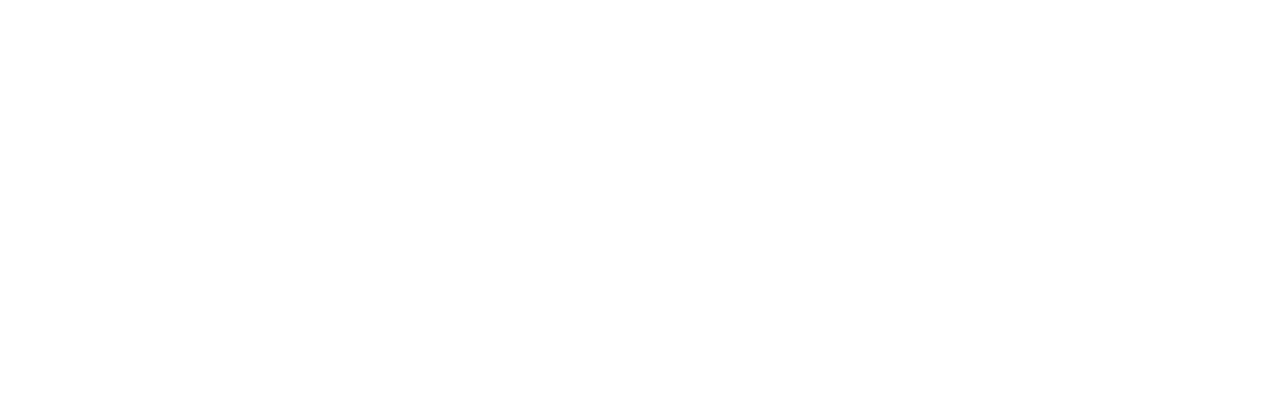
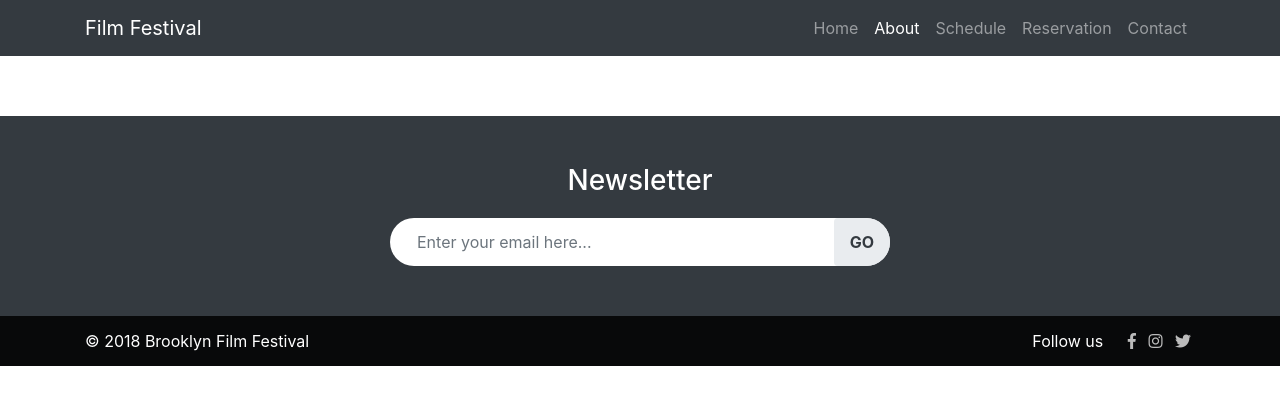
Before and after one commit to ekardaris/film-festival, a plain HTML site: page about.html in a window 1280 px wide. Drawn offline with nearby package versions, Linux system fonts and the light colour scheme.

Commit message:
All pages contain header and footer

```diff
--- a/about.html
+++ b/about.html
@@ -0,0 +1,78 @@
+<!DOCTYPE html>
+<html lang="en">
+<head>
+    <meta charset="UTF-8">
+    <meta name="viewport" content="width=device-width, initial-scale=1.0">
+    <meta http-equiv="X-UA-Compatible" content="ie=edge">
+	<title>About - Brooklyn Film Festival</title>
+	<link rel="stylesheet" href="https://use.fontawesome.com/releases/v5.1.0/css/all.css" integrity="sha384-lKuwvrZot6UHsBSfcMvOkWwlCMgc0TaWr+30HWe3a4ltaBwTZhyTEggF5tJv8tbt" crossorigin="anonymous">
+    <link rel="stylesheet" href="https://stackpath.bootstrapcdn.com/bootstrap/4.1.1/css/bootstrap.min.css" integrity="sha384-WskhaSGFgHYWDcbwN70/dfYBj47jz9qbsMId/iRN3ewGhXQFZCSftd1LZCfmhktB" crossorigin="anonymous">
+	<link rel="stylesheet" href="style.css">
+</head>
+<body>
+	<nav class="navbar navbar-expand-md navbar-dark bg-dark">
+		<div class="container">
+			<a class="navbar-brand" href="index.html">Film Festival</a>
+			<button class="navbar-toggler" type="button" data-toggle="collapse" data-target="#navbarsExampleDefault" aria-controls="navbarsExampleDefault" aria-expanded="false" aria-label="Toggle navigation">
+				<span class="navbar-toggler-icon"></span>
+			</button>
+
+			<div class="collapse navbar-collapse" id="navbarsExampleDefault">
+				<ul class="navbar-nav ml-auto">
+					<li class="nav-item">
+						<a class="nav-link" href="index.html">Home <span class="sr-only">(current)</span></a>
+					</li>
+					<li class="nav-item active">
+						<a class="nav-link" href="about.html">About</a>
+					</li>
+					<li class="nav-item">
+						<a class="nav-link" href="schedule.html">Schedule</a>
+					</li>
+					<li class="nav-item">
+						<a class="nav-link" href="reservation.html">Reservation</a>
+					</li>
+					<li class="nav-item">
+						<a class="nav-link" href="contact.html">Contact</a>
+					</li>
+				</ul>
+			</div>
+		</div>
+	</nav>
+
+	<footer class="footer bg-dark pt-5">
+		<div class="container">
+			<div class="row">
+				<div class="col-12 text-center">
+					<h3>Newsletter</h3>
+					<form class="newsletter-form form-inline">
+						<input class="form-control mr-sm-2" type="text" placeholder="Enter your email here..." aria-label="Search">
+						<button class="btn btn-default" type="submit">Go</button>
+					</form>
+				</div>
+			</div>
+		</div>
+		<div class="copyright">
+			<div class="container">
+				<div class="row">
+					<div class="col-md-6">
+						<p>&copy; 2018 Brooklyn Film Festival</p>
+					</div>
+					<div class="col-md-6">
+						<div class="social-icons">
+							<span class="mr-3">Follow us</span>
+							<a href="https://facebook.com"><i class="fab fa-facebook-f"></i></a>
+							<a href="https://instagram.com"><i class="fab fa-instagram"></i></a>
+							<a href="https://twitter.com"><i class="fab fa-twitter"></i></a>
+						</div>
+					</div>
+				</div>
+			</div>
+		</div>
+	</footer>
+
+	<script src="https://code.jquery.com/jquery-3.3.1.slim.min.js" integrity="sha384-q8i/X+965DzO0rT7abK41JStQIAqVgRVzpbzo5smXKp4YfRvH+8abtTE1Pi6jizo" crossorigin="anonymous"></script>
+	<script src="https://cdnjs.cloudflare.com/ajax/libs/popper.js/1.14.3/umd/popper.min.js" integrity="sha384-ZMP7rVo3mIykV+2+9J3UJ46jBk0WLaUAdn689aCwoqbBJiSnjAK/l8WvCWPIPm49" crossorigin="anonymous"></script>
+	<script src="https://stackpath.bootstrapcdn.com/bootstrap/4.1.1/js/bootstrap.min.js" integrity="sha384-smHYKdLADwkXOn1EmN1qk/HfnUcbVRZyYmZ4qpPea6sjB/pTJ0euyQp0Mk8ck+5T" crossorigin="anonymous"></script>
+
+</body>
+</html>
--- a/style.css
+++ b/style.css
@@ -1,3 +1,50 @@
 body {
 
 }
+
+.footer {
+    color: #fff;
+    margin-top: 60px;
+}
+
+.footer .copyright {
+    margin-top: 30px;
+    background-color: rgba(0, 0, 0, 0.85);
+    line-height: 50px;
+}
+.footer .copyright p {
+    margin-bottom: 0;
+}
+.footer .social-icons {
+    text-align: right;
+}
+.footer .social-icons a {
+    color: #bbb;
+    margin: 0 4px;
+}
+
+.newsletter-form {
+    max-width: 500px;
+    margin: 20px auto;
+    background-color: #fff;
+    border-radius: 30px;
+    padding: 5px 15px;
+    position: relative;
+    overflow: hidden;
+}
+
+.newsletter-form input {
+    width: 100% !important;
+    border: 0;
+    box-shadow: none;
+}
+.newsletter-form button {
+    position: absolute;
+    top: 0;
+    right: 0;
+    background-color: #e9ecef;
+    padding: 11px 15px;
+    text-transform: uppercase;
+    font-weight: bold;
+    color: #343a40;
+}
```
Also changed, not shown: contact.html (+78 -0 lines), index.html (+45 -14 lines), reservation.html (+78 -0 lines), schedule.html (+78 -0 lines).
